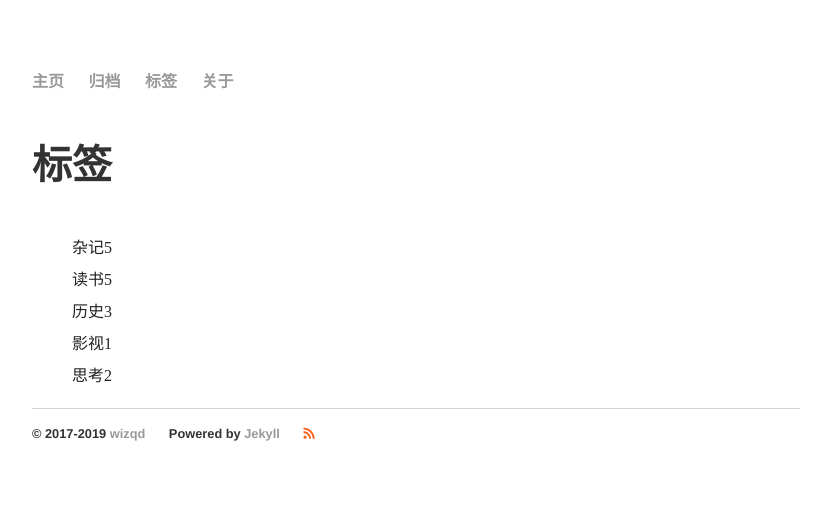
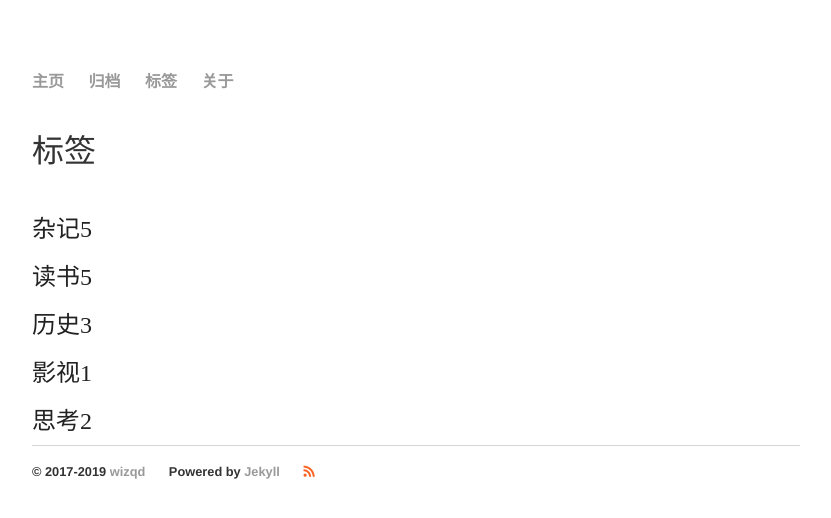
Before and after one commit to chqid/chqid.blog.io, a Jekyll site: the page built from tags/index.html, in a window 1280 px wide. Shown: the top 518 px of the page, without its empty margins (224-1055 px from the left). Built offline with Jekyll 4.4.1, drawn with Linux system fonts in a browser that asks for light colours; nearby versions of some CDN libraries.

```diff
--- a/assets/css/main.css
+++ b/assets/css/main.css
@@ -25,8 +25,9 @@
 }
 
 h1 {
-    font-size: 2.5em;
+    font-size: 2em;
     font-family:'Helvetica', 'Arial', 'Sans-Serif';
+    font-weight: 100;
 }
 p {
     font-size: 20px;
@@ -38,10 +39,6 @@
 .footer {
     border-top: 1px solid #d5d5d5;
     font-size: .8em;
-}
-
-ul.posts li {
-    list-style: none;
 }
 
 .container {
@@ -68,18 +65,35 @@
     color: #222;
 }
 
-.container a:hover {
+.container a:hover,
+.container .main-nav-link:hover,
+.container .footer .footer-link:hover,
+.container .post-navigation .post-nav-link:hover,
+.container .tag-link:hover {
     text-decoration: underline;
     color: #777;
     transition: color 200ms;
 }
 
-.container .main-nav-link, .container .footer .footer-link, .container .post-navigation .post-nav-link {
+.container .main-nav-link,
+.container .footer .footer-link,
+.container .post-navigation .post-nav-link,
+.container .tag-link {
     text-decoration: none;
     color: #999;
 }
 
-.date {
+.tag {
+    display: inline-block;
+    font-size: 24px;
+}
+
+.container .article-title-date {
+    display: inline-block;
+    font-size: 80%;
+}
+
+.date, .container .article-title-date {
     color: #888;
 }
 
--- a/tags/index.html
+++ b/tags/index.html
@@ -3,8 +3,12 @@
 title: 标签
 ---
 <h1>{{ page.title }}</h1>
-<ul class="posts">
+<div class="tag">
 	{% for tag in site.tags %}
-		<li><a href="{{ site.BASE_PATH }}/tags.html#{{ tag[0] }}">{{ tag[0] }}<span>{{ tag[1].size }}</span></a></li>
+		<div class="tag-link">
+			<a href="{{ site.BASE_PATH }}/tags.html#{{ tag[0] }}">
+				{{ tag[0] }}<span>{{ tag[1].size }}</span>
+			</a>
+		</div>
 	{% endfor %}
-</ul>
+</div>
```
Also changed, not shown: index.html (+10 -5 lines).
